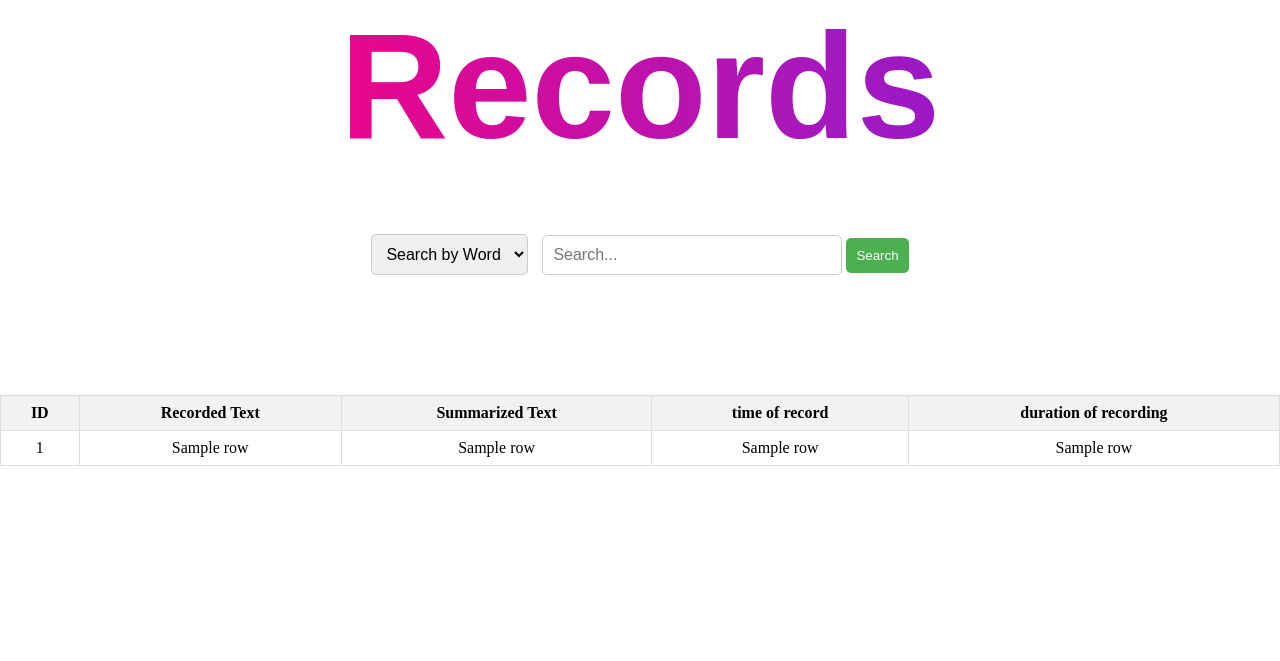
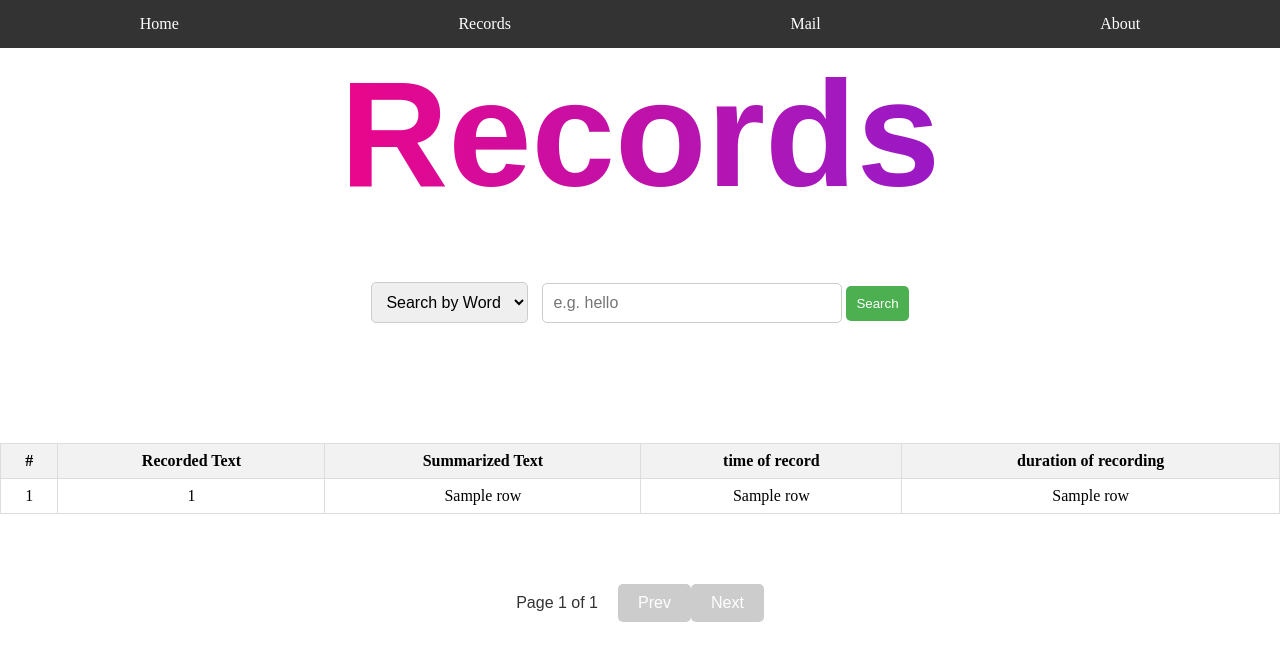
Before and after one commit to Akshat757/Voice-Meeting-Summarizer, a Flask app: template app_deployment/templates/records.html in a window 1280 px wide. Shown: the top 661 px of the page. Run offline with Flask 3, Linux system fonts and the light colour scheme; the template is opened without the code that fills it: most values are stand-ins (such as "Sample title", 1, 10 or a date in 2020).

Commit message:
added some more features

```diff
--- a/app_deployment/app.py
+++ b/app_deployment/app.py
@@ -1,10 +1,7 @@
-from flask import Flask, render_template, request, jsonify
-import sqlite3
-from listen import listen
-import database as db
-from database import read_recording, search_recording_by_word, search_recording_by_date
-from summary_sumy import generate_summary
-from keywords import top_frequent_words
+from flask import Flask, render_template, request, stream_with_context, Response
+from listen import listen_updates
+from database import all_recording, search_recording_by_word, search_recording_by_date
+
 
 app = Flask(__name__)
 
@@ -13,17 +10,28 @@ app = Flask(__name__)
 def index():
     return render_template('index.html')
 
-@app.route('/start_recording', methods=['POST'])  # Change to POST method
+from flask import Response, stream_with_context
+
+@app.route('/start_recording', methods=['POST'])
 def start_recording():
-    text = listen()
-    sum_text = generate_summary(text)
-    keywords = top_frequent_words(text)
-    text = "the recorded text is: " + text
-    sum_text = "the summarized text is: " + sum_text
-    keywords = "the keywords are: " + keywords
-    print(f"the sum text is: {sum_text}")
-    return [text, sum_text, keywords]
+    def generate_updates():
+        for update in listen_updates():
+            # Encode the update message as bytes before yielding
+            yield update.encode('utf-8')
 
+    return Response(stream_with_context(generate_updates()), content_type='text/plain')
+
+
+# @app.route('/start_recording', methods=['POST'])  # Change to POST method
+# def start_recording():
+#     text = listen()
+#     sum_text = generate_summary(text)
+#     keywords = top_frequent_words(text)
+#     text = "the recorded text is: " + text
+#     sum_text = "the summarized text is: " + sum_text
+#     keywords = "the keywords are: " + keywords
+#     print(f"the sum text is: {sum_text}")
+#     return [text, sum_text, keywords]
 
 
 @app.route('/stop_recording', methods=['POST'])
@@ -32,19 +40,35 @@ def stop_recording():
     return "recording stopped"
 
 
-@app.route('/records')
+@app.route('/records', methods=['GET', 'POST'])
 def records():
-    table_data = read_recording()
-    return render_template('records.html', data=table_data)
 
+    per_page = 10  # Number of records per page
+    page = request.args.get('page', 1, type=int)
 
-@app.route('/search', methods=['GET'])
-def search():
-    search_query = request.args.get('searchQuery')
-    selected_value = request.args.get('selectedValue')
+    if request.method == 'POST':
+        search_type = request.form.get('search_type')
+        search_query = request.form.get('search_query')
+        if search_query:
+            # If search query is present, filter records
+            if search_type == "word":
+                table_data = search_recording_by_word(search_query)
+            else:
+                table_data = search_recording_by_date(search_query)
+        else:
+            # If no search query, display all records
+            table_data = all_recording()
+    else:
+        # For GET requests, display all records
+        table_data = all_recording()
 
-    table_data = search_recording_by_word(search_query)
-    return render_template('search_records.html', data=table_data)
+    total_records = len(table_data)
+    total_pages = (total_records + per_page - 1) // per_page
+    start_index = (page - 1) * per_page
+    end_index = min(start_index + per_page, total_records)
+    current_records = table_data[start_index:end_index]
+
+    return render_template('records.html', data=current_records, page=page, total_pages=total_pages)
 
 
 if __name__ == '__main__':
--- a/app_deployment/database.py
+++ b/app_deployment/database.py
@@ -85,6 +85,15 @@ def read_recording():
     print("all records in the table are: ",table)
     return table
 
+def all_recording():
+    conn = connect_to_db()
+    c = conn.cursor()
+    list_sql = f"SELECT text, sum_text, timestamp, duration FROM recorded ORDER BY id DESC"
+    c.execute(list_sql)
+    table = c.fetchall()
+    conn.close()
+    print(f"All recordings are: {table}")
+    return table
 
 def last_n_recording(n):
     conn = connect_to_db()
@@ -99,7 +108,7 @@ def last_n_recording(n):
 def search_recording_by_word(search_word):
     conn = connect_to_db()
     c = conn.cursor()
-    search_sql = f"SELECT * FROM recorded WHERE text LIKE '%{search_word}%';"
+    search_sql = f"SELECT text, sum_text, timestamp, duration FROM recorded WHERE text LIKE '%{search_word}%'ORDER BY id DESC"
     c.execute(search_sql)
     table = c.fetchall()
     conn.close()
@@ -110,7 +119,7 @@ def search_recording_by_date(search_date):
     conn = connect_to_db()
     c = conn.cursor()
     # Assuming 'date_column' is the name of the column with datetime stamp
-    search_sql = f"SELECT * FROM recorded WHERE timestamp >= ? AND timestamp < ?;"
+    search_sql = f"SELECT * FROM recorded WHERE timestamp >= ? AND timestamp < ? ORDER BY id DESC"
     # Assuming search_date is a string in format 'YYYY-MM-DD'
     start_date = datetime.strptime(search_date, '%Y-%m-%d')
     end_date = start_date + timedelta(days=1)
--- a/app_deployment/static/styles.css
+++ b/app_deployment/static/styles.css
@@ -72,6 +72,7 @@ body {
     padding: 10px 20px;
     cursor: pointer;
     font-size: 16px;
+    margin-bottom: 70px;
 }
 
 .record-button span {
@@ -182,3 +183,37 @@ p {
     font-size: medium;
     font-family: sans-serif;
 }
+
+
+.pagination {
+    display: flex;
+    justify-content: center;
+    align-items: center;
+    margin-top: 70px;
+    margin-bottom: 70px;
+    font-family: Arial, sans-serif;
+}
+
+.pagination-text {
+    margin-right: 20px;
+    font-size: 16px;
+    color: #333;
+}
+
+.pagination-button {
+    padding: 10px 20px;
+    background-color: #4CAF50;
+    color: white;
+    text-decoration: none;
+    border-radius: 5px;
+    transition: background-color 0.3s;
+}
+
+.pagination-button.disabled {
+    background-color: #ccc;
+    cursor: not-allowed;
+}
+
+.pagination-button:hover {
+    background-color: #45a049;
+}
--- a/app_deployment/tempCodeRunnerFile.py
+++ /dev/null
@@ -1,2 +0,0 @@
-
-    # parser = HtmlParser.from_url(url, Tokenizer(LANGUAGE))
--- a/app_deployment/templates/records.html
+++ b/app_deployment/templates/records.html
@@ -11,20 +11,32 @@
     <title>Records Page</title>
 </head>
 <body>
+    <nav class="menu">
+        <ul>
+            <div><li><a href="/">Home</a></li></div>
+            <div><li><a href="/records">Records</a></li></div>
+            <div><li><a href="/mail">Mail</a></li></div>
+            <div><li><a href="/about">About</a></li></div>
+        </ul>
+    </nav>
+
+
     <h1 id="moving-heading" class="recordh1">Records</h1>
 
     <div class="search-container">
-        <select class="search-dropdown">
-            <option value="word">Search by Word</option>
-            <option value="date">Search by Date</option>
-        </select>
-        <input type="text" class="search-input" placeholder="Search...">
-        <button class="search-button">Search</button>
-    </div class="records-container">
+        <form method="POST">
+            <select name="search_type" id="search_type" class="search-dropdown">
+                <option value="word">Search by Word</option>
+                <option value="date">Search by Date</option>
+            </select>
+            <input type="text" name="search_query" id="search_query" class="search-input" placeholder="e.g. hello">
+            <button class="search-button">Search</button>
+        </form>
+    </div>
     <!-- Add content for your records page here -->
-    <table border="1">
+    <table class="records-container" border="1">
         <tr>
-            <th>ID</th>
+            <th>#</th>
             <th>Recorded Text</th>
             <th>Summarized Text</th>
             <th>time of record</th>
@@ -32,15 +44,15 @@
 
             <!-- Add more <th> elements if you have more columns -->
         </tr>
-        {% for row in data %}
+        {% for index in range(1, data|length + 1) %}
         <tr>
-            <td>{{ row[0] }}</td>
-            <td class="truncated-text">{{ row[1] | truncate(50) }}</td>
-            <td class="full-text" style="display: none;">{{ row[1] }}</td>
-            <td class="truncated-text">{{ row[2] | truncate(50) }}</td>
-            <td class="full-text" style="display: none;">{{ row[2] }}</td>
-            <td>{{ row[3] }}</td>
-            <td>{{ row[4] }}</td>
+            <td>{{ index }}</td>
+            <td class="truncated-text">{{ data[index-1][0] | truncate(50) }}</td>
+            <td class="full-text" style="display: none;">{{ data[index-1][0] }}</td>
+            <td class="truncated-text">{{ data[index-1][1] | truncate(50) }}</td>
+            <td class="full-text" style="display: none;">{{ data[index-1][1] }}</td>
+            <td>{{ data[index-1][2] }}</td>
+            <td>{{ data[index-1][3] }}</td>
             <!-- Repeat this line for each column -->
         </tr>
         {% endfor %}
@@ -48,32 +60,15 @@
 
     <script>
 
-
-        $(document).ready(function () {
-            $('.search-button').click(function () {
-
-                console.log("Search button clicked!");
-
-                // Get the search query and selected value
-                var searchQuery = $('.search-input').val();
-                var selectedValue = $('.search-dropdown').val();
-
-                // Make AJAX request to the server to get search results
-                $.ajax({
-                    url: '/search',
-                    type: 'GET',
-                    data: { searchQuery: searchQuery, selectedValue: selectedValue }, // Include search query and selected value as parameters
-                    success: function (data) {
-                        // Update the records page with the search results
-                        // $('.records-container').html(data);
-                    },
-                    error: function (xhr, status, error) {
-                        console.error('Error:', error);
-                    }
-                });
-            });
+        document.getElementById("search_type").addEventListener("change", function() {
+            var searchType = this.value;
+            var inputField = document.getElementById("search_query");
+            if (searchType === "word") {
+                inputField.placeholder = "e.g. hello";
+            } else if (searchType === "date") {
+                inputField.placeholder = "e.g. 2024-01-01";
+            }
         });
-
 
         document.querySelectorAll('.truncated-text, .full-text').forEach(function (element) {
             element.addEventListener('click', function () {
@@ -95,5 +90,21 @@
 
     </script>
 
+    <div class="pagination">
+        <span class="pagination-text">Page {{ page }} of {{ total_pages }}</span>
+
+        {% if page > 1 %}
+            <a href="{{ url_for('records', page=page-1) }}" class="pagination-button">< Prev</a>
+        {% else %}
+            <span class="pagination-button disabled">Prev</span>
+        {% endif %}
+
+        {% if page < total_pages %}
+            <a href="{{ url_for('records', page=page+1) }}" class="pagination-button">Next ></a>
+        {% else %}
+            <span class="pagination-button disabled">Next</span>
+        {% endif %}
+    </div>
+
 </body>
 </html>
```
Also changed, not shown: app_deployment/document.txt (deleted, +0 -23 lines), app_deployment/listen.py (+70 -16 lines), app_deployment/summary.py (deleted, +0 -15 lines), app_deployment/summary_sumy.py (+8 -12 lines), app_deployment/templates/index.html (+75 -22 lines), app_deployment/README.txt, app_deployment/summary_langchain.py (deleted), 1 other file.
